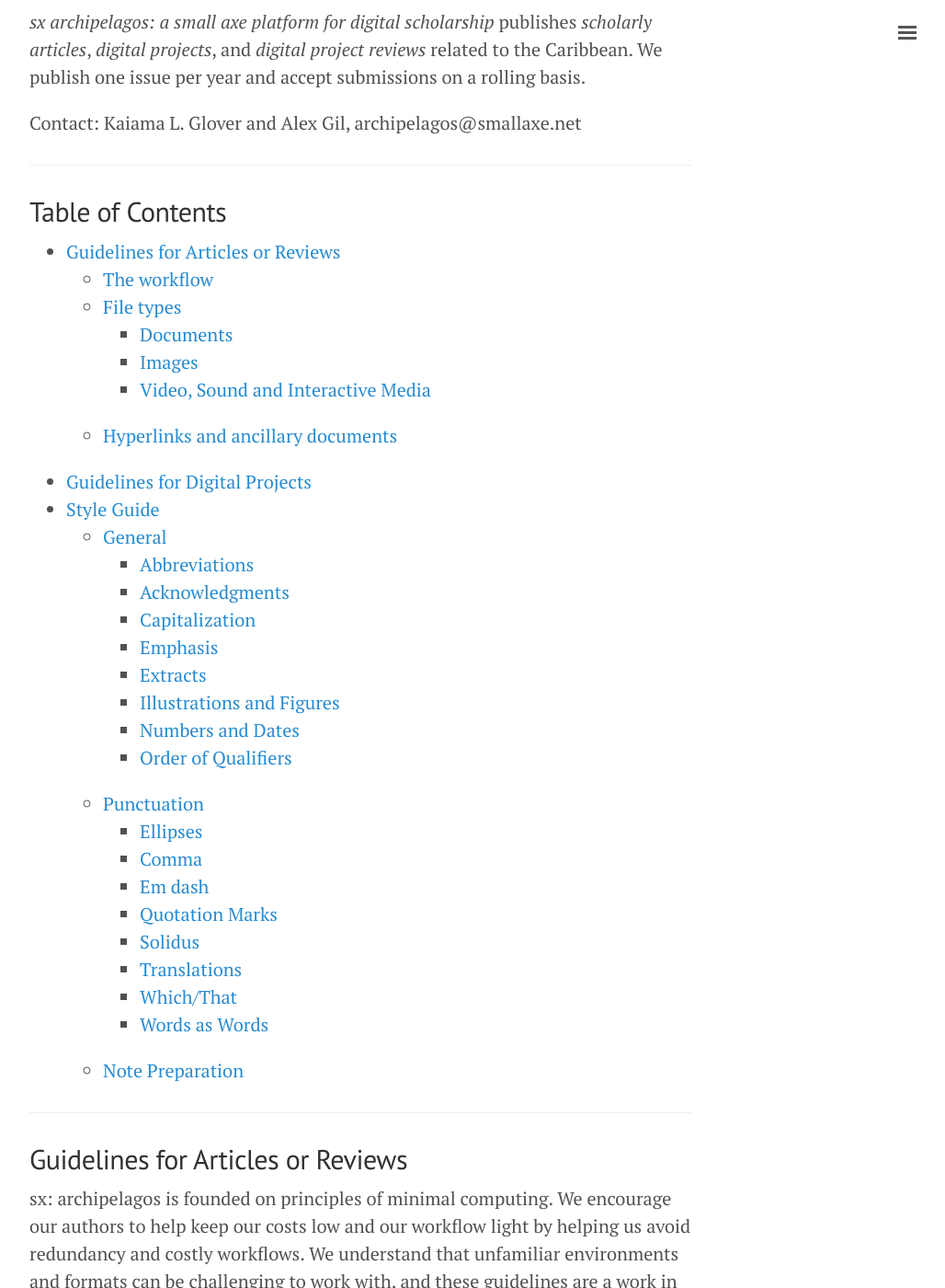
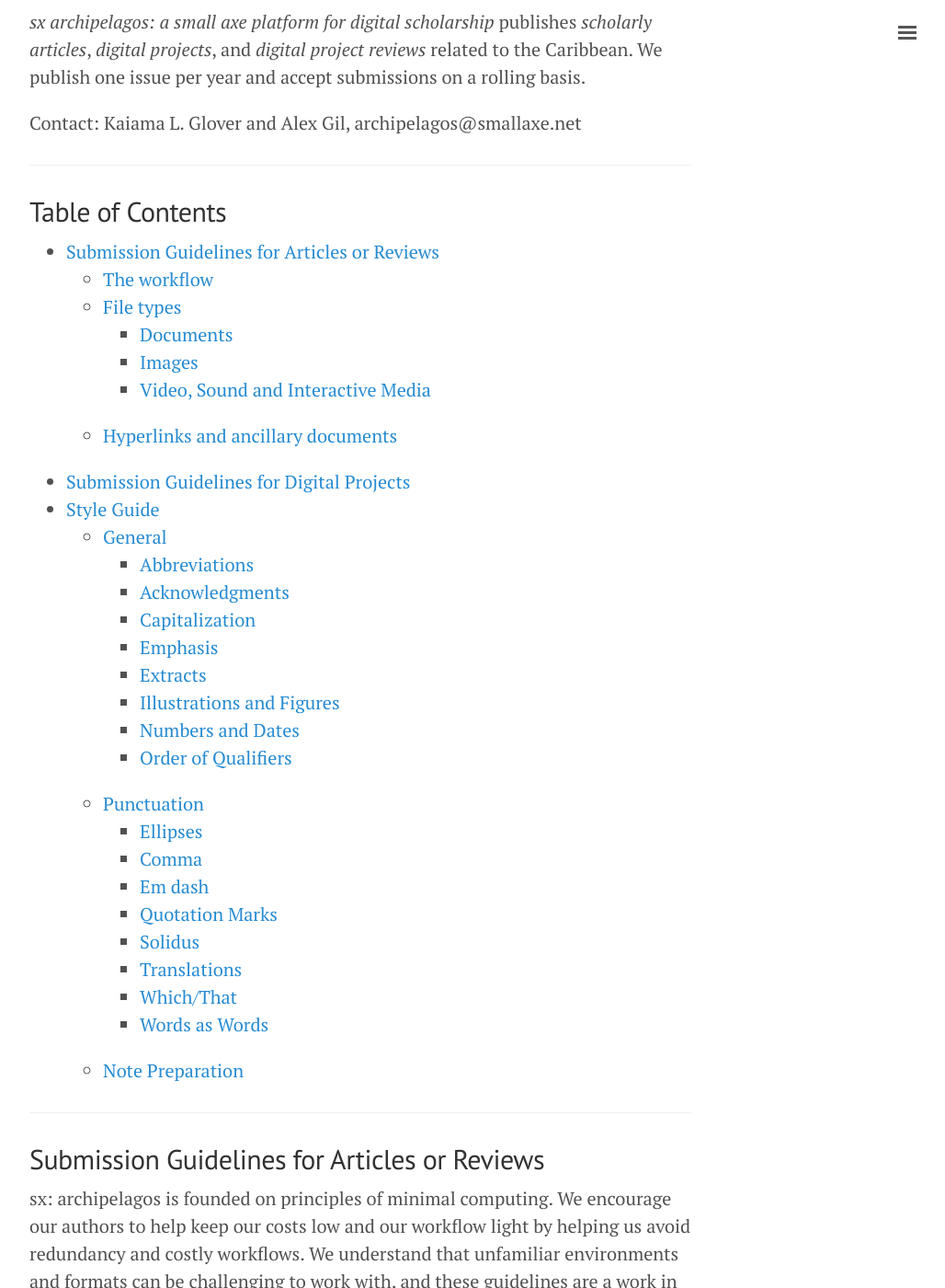
Before and after one commit to archipelagosjournal/archipelagos, a Jekyll site: the page built from submission-guidelines.md, in a window 1280 px wide and 1400 px high, scrolled down 238 px. Shown: the whole window at 92% size, without its empty margins (248-1276 px from the left). Built offline with Jekyll 4.4.1, drawn with Linux system fonts in a browser that asks for light colours; some of the changed text lies outside the part shown.

Commit message:
switched to for authors, for reviewers model

```diff
--- a/submission-guidelines.md
+++ b/submission-guidelines.md
@@ -18,7 +18,7 @@
 
 ---
 
-## Guidelines for Articles or Reviews
+## Submission Guidelines for Articles or Reviews
 sx: archipelagos is founded on principles of minimal computing. We encourage our authors to help keep our costs low and our workflow light by helping us avoid redundancy and costly workflows. We understand that unfamiliar environments and formats can be challenging to work with, and these guidelines are a work in progress as we strive for the right balance between our authors' needs and our mission. Your ideas are most welcome.
 
 
@@ -71,7 +71,7 @@
 
 ---
 
-## Guidelines for Digital Projects
+## Submission Guidelines for Digital Projects
 
 *sx archipelagos* accepts mid-stage digital scholarship projects beyond the article or monograph format for single-blind review. If you would like to submit your project for review in one of our issues, please contact us at archipelagos@smallaxe.net. We also offer the opportunity to launch your project upon publication of the relevant *sx archipelagos* issue. Throughout the review and publication process, our editorial team will work with you to offer you constructive feedback on your project. You remain, of course, responsible for the development and upkeep of your project before and after we showcase it.
 
```
Also changed, not shown: other parts of submission-guidelines.md (+1 -1 lines), review-guidelines.md (+2 -2 lines).
